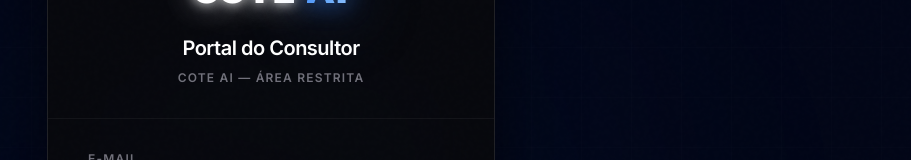
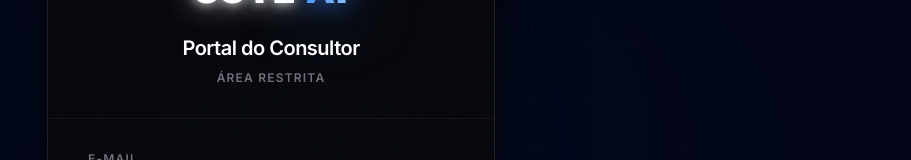
Before and after one commit to coteai/Coteai, a React (Vite) app: page /consultor/login in a window 1280 px wide. Shown: the part 203-363 px from the top of the page, without its empty margins (369-1280 px from the left). Built offline with nearby package versions, Linux system fonts and the light colour scheme; no server answers; the database is empty.

Commit message:
Update ConsultorLogin.tsx

```diff
--- a/src/pages/ConsultorPortal/ConsultorLogin.tsx
+++ b/src/pages/ConsultorPortal/ConsultorLogin.tsx
@@ -90,7 +90,7 @@
               Portal do Consultor
             </h1>
             <p className="text-xs text-zinc-500 font-black uppercase tracking-widest mt-2">
-              {associationData?.nome || 'Cote AI'} — Área Restrita
+              Área Restrita
             </p>
           </div>
 
```
